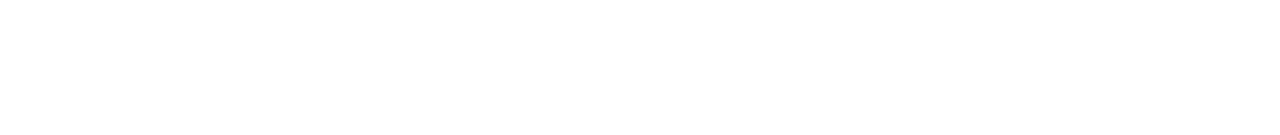
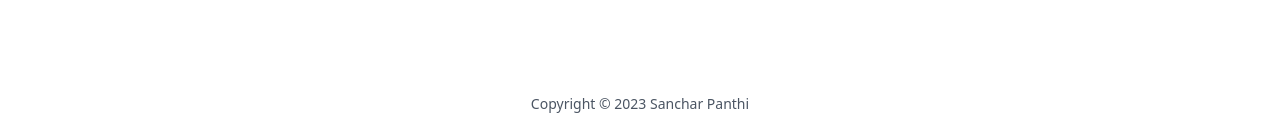
Before and after one commit to Sanchar127/google-v3, a Next.js app: page / in a window 1280 px wide. Shown: the part 662-797 px from the top of the page. Built offline with nearby package versions, Linux system fonts and the light colour scheme; no server answers.

Commit message:
adding footer

```diff
--- /dev/null
+++ b/components/Footer.js
@@ -0,0 +1,9 @@
+const Footer = () => {
+  return (
+    <footer className="absolute bottom-0 left-[50%] translate-x-[-50%] whitespace-nowrap p-6 text-sm text-gray-600">
+      <p>Copyright &copy; {new Date().getFullYear()} Sanchar Panthi</p>
+    </footer>
+  );
+};
+
+export default Footer;
--- a/pages/index.js
+++ b/pages/index.js
@@ -2,6 +2,7 @@
 import Image from "next/image";
 import Header from "@/components/Header";
 import { SearchIcon, MicrophoneIcon } from "@heroicons/react/solid";
+import Footer from "@/components/Footer";
 export default function Home() {
   return (
     <div>
@@ -30,6 +31,7 @@
       </form>
 
       {/* Footer */}
+      <Footer />
     </div>
   );
 }
```
